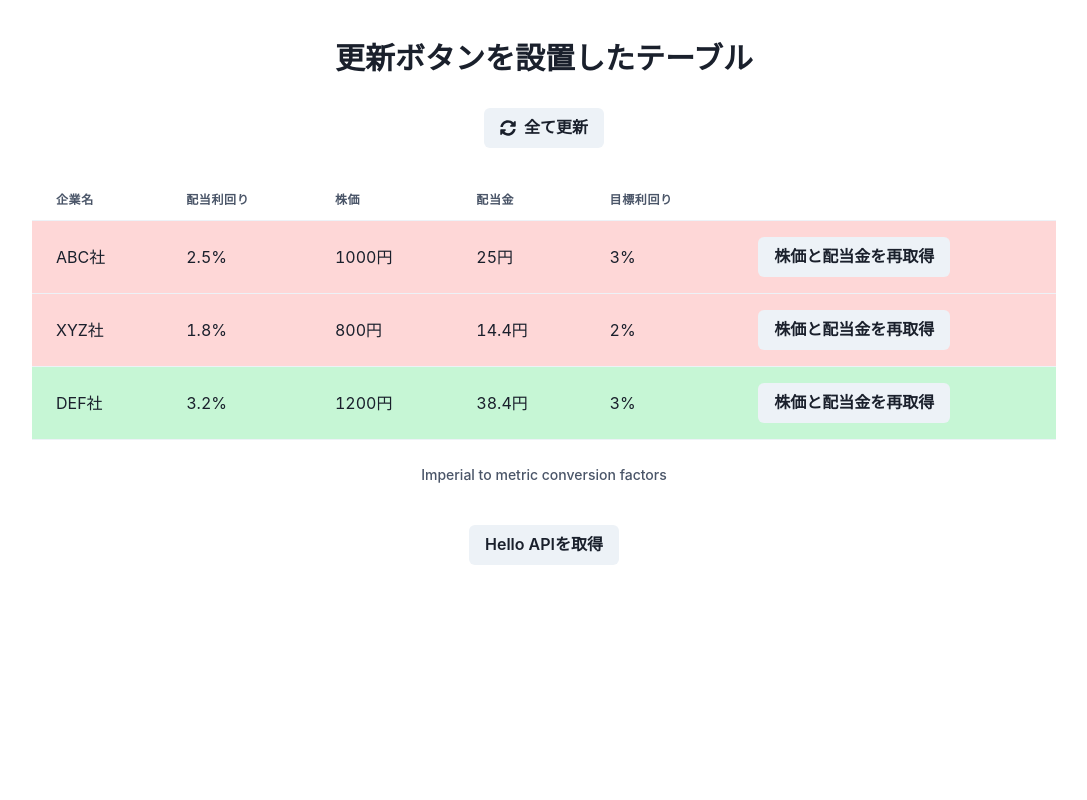
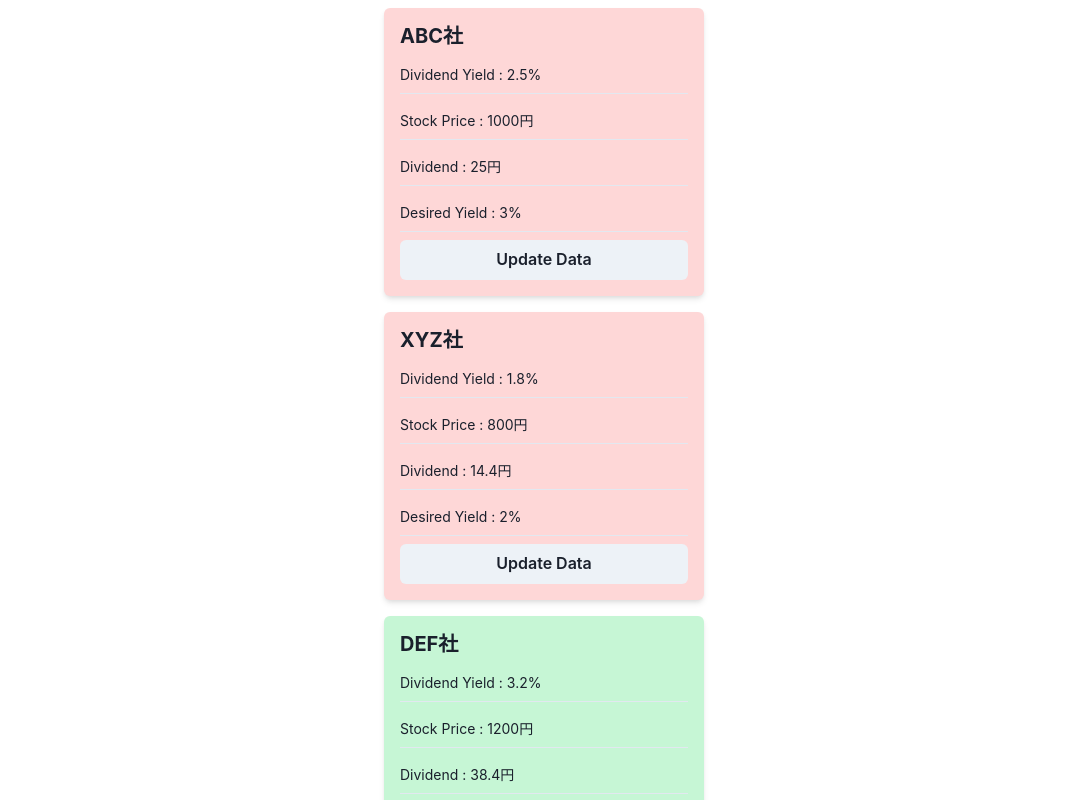
Before and after one commit to katayama8000/stock-price-list, a Next.js app: page / in a window 1280 px wide. Shown: the top 800 px of the page, without its empty margins (96-1183 px from the left). Built offline with nearby package versions, Linux system fonts and the light colour scheme.

Commit message:
feat: make comp

```diff
--- a/pages/index.tsx
+++ b/pages/index.tsx
@@ -3,18 +3,12 @@ import {
   Button,
   Center,
   Heading,
-  Table,
-  TableCaption,
-  Tbody,
-  Td,
-  Th,
-  Thead,
-  Tr,
-  VStack,
+  Stack,
+  StackDivider,
+  Text,
 } from '@chakra-ui/react';
-import { FaSyncAlt } from 'react-icons/fa';
 import Head from 'next/head';
-import { useEffect, useState } from 'react';
+import { useState } from 'react';
 
 type Stock = {
   stockPrice: number;
@@ -33,6 +27,27 @@ const STOCK_CODE = '8591';
 const HELLO_CODE = '5023';
 
 const companyData: CompanyData[] = [
+  {
+    name: 'ABC社',
+    dividendYield: 2.5,
+    stockPrice: 1000,
+    dividend: 25,
+    desiredYield: 3.0,
+  },
+  {
+    name: 'XYZ社',
+    dividendYield: 1.8,
+    stockPrice: 800,
+    dividend: 14.4,
+    desiredYield: 2.0,
+  },
+  {
+    name: 'DEF社',
+    dividendYield: 3.2,
+    stockPrice: 1200,
+    dividend: 38.4,
+    desiredYield: 3.0,
+  },
   {
     name: 'ABC社',
     dividendYield: 2.5,
@@ -94,65 +109,58 @@ export default function Home() {
         <link rel="icon" href="/favicon.ico" />
       </Head>
       <Box minH="100vh">
-        <Center bgColor={'white'}>
-          <VStack spacing="8" w="80%" mt={10}>
-            <Heading as="h1" size="lg">
-              更新ボタンを設置したテーブル
-            </Heading>
-            <Button
-              leftIcon={<FaSyncAlt />}
-              onClick={handleFetchStockData}
-              isLoading={isLoadingStockData}
-              loadingText="取得中"
-            >
-              全て更新
-            </Button>
-            {stockData && (
-              <Box>
-                <p>株価: {stockData.stockPrice}円</p>
-                <p>配当金: {stockData.dividend}円</p>
-              </Box>
-            )}
-            <Table variant="simple">
-              <TableCaption>Imperial to metric conversion factors</TableCaption>
-              <Thead>
-                <Tr>
-                  <Th>企業名</Th>
-                  <Th>配当利回り</Th>
-                  <Th>株価</Th>
-                  <Th>配当金</Th>
-                  <Th>目標利回り</Th>
-                  <Th></Th>
-                </Tr>
-              </Thead>
-              <Tbody>
-                {companyDataState.map((data, index) => (
-                  <Tr
-                    key={index}
-                    bgColor={
-                      data.dividendYield >= data.desiredYield
-                        ? 'green.100'
-                        : 'red.100'
-                    }
-                  >
-                    <Td>{data.name}</Td>
-                    <Td>{data.dividendYield}%</Td>
-                    <Td>{data.stockPrice}円</Td>
-                    <Td>{data.dividend}円</Td>
-                    <Td>{data.desiredYield}%</Td>
-                    <Td>
-                      <Button onClick={() => handleUpdateData(index)}>
-                        株価と配当金を再取得
-                      </Button>
-                    </Td>
-                  </Tr>
-                ))}
-              </Tbody>
-            </Table>
-            <Button onClick={handleFetchHelloData}>Hello APIを取得</Button>
-          </VStack>
-        </Center>
+        {/* <Center bgColor={'white'}> */}
+        {companyData.map((data, index) => (
+          <StockCard
+            key={data.name}
+            data={data}
+            onUpdateData={() => handleUpdateData(index)}
+          />
+        ))}
+        {/* </Center> */}
       </Box>
     </>
   );
 }
+
+type CardProps = {
+  data: CompanyData;
+  onUpdateData: () => void;
+};
+
+export const StockCard = ({ data, onUpdateData }: CardProps) => {
+  const { name, dividendYield, stockPrice, dividend, desiredYield } = data;
+
+  return (
+    <Center>
+      <Box
+        bgColor={
+          data.dividendYield >= data.desiredYield ? 'green.100' : 'red.100'
+        }
+        rounded="md"
+        shadow="md"
+        width="80"
+        p="4"
+        m="2"
+      >
+        <Heading size="md">{name}</Heading>
+        <Stack divider={<StackDivider />} spacing="2" pt="2">
+          <Text pt="2" fontSize="sm">
+            Dividend Yield : {dividendYield}%
+          </Text>
+          <Text pt="2" fontSize="sm">
+            Stock Price : {stockPrice}円
+          </Text>
+
+          <Text pt="2" fontSize="sm">
+            Dividend : {dividend}円
+          </Text>
+          <Text pt="2" fontSize="sm">
+            Desired Yield : {desiredYield}%
+          </Text>
+          <Button onClick={onUpdateData}>Update Data</Button>
+        </Stack>
+      </Box>
+    </Center>
+  );
+};
```
